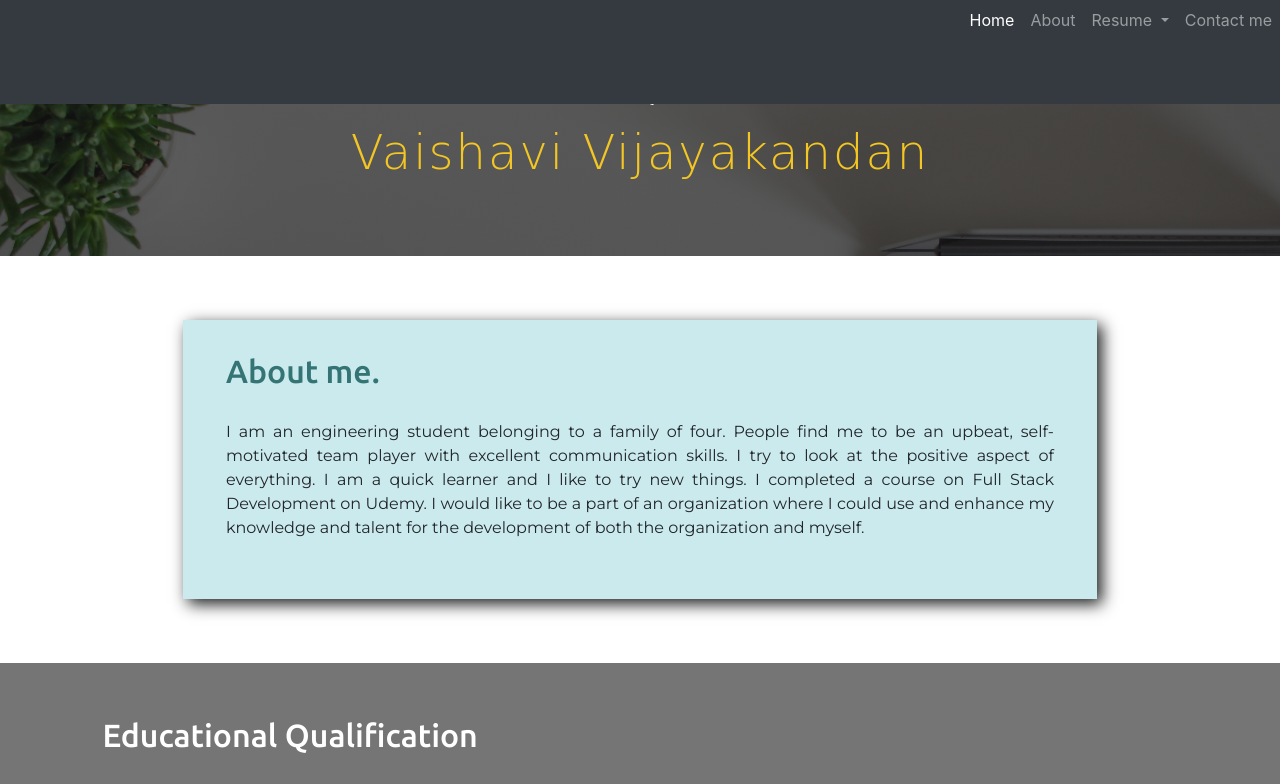
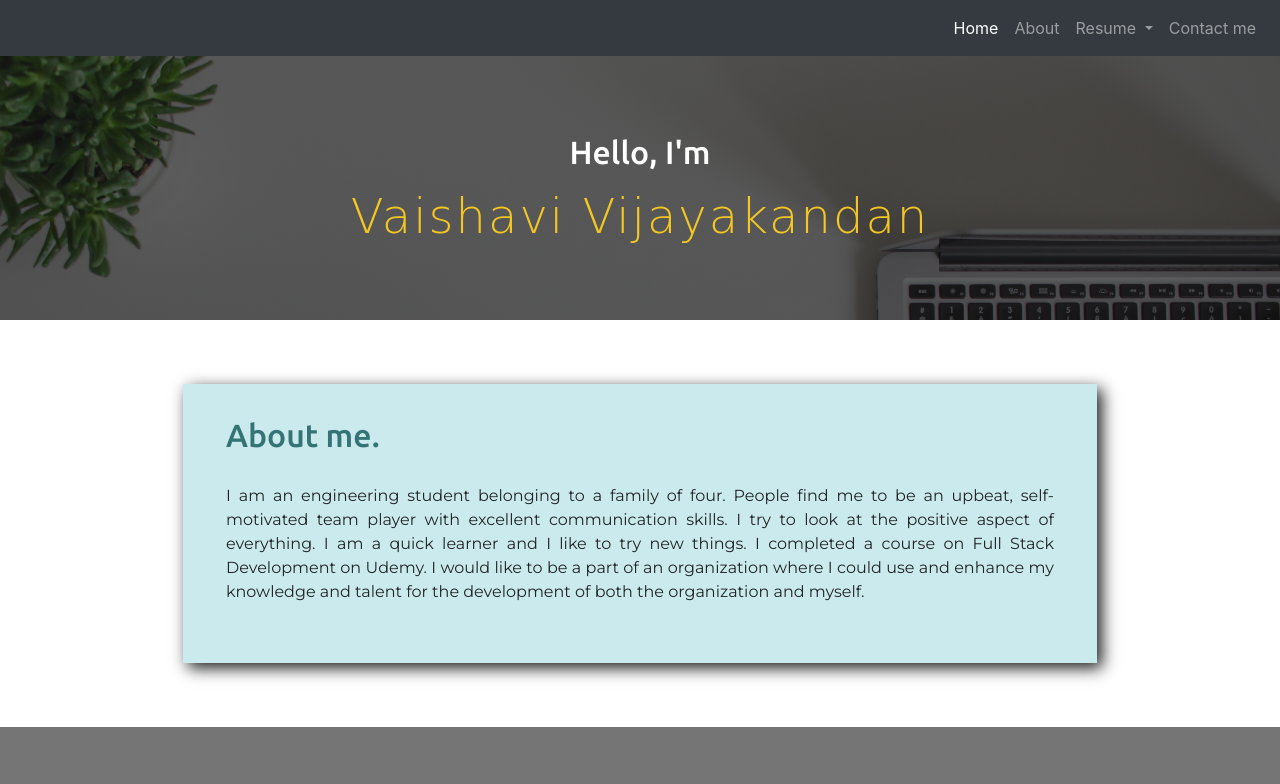
Before and after one commit to vaishavi/v_resume, a plain HTML site: page index.html in a window 1280 px wide. Shown: the top 784 px of the page. Drawn offline with nearby package versions, Linux system fonts and the light colour scheme; a web font is replaced by a local one.

Commit message:
h2 title

```diff
--- a/styles.css
+++ b/styles.css
@@ -37,18 +37,14 @@ body {
   color: white;
   font-family: "Ubuntu", sans-serif;
   line-height: 3rem;
+  margin-top: 4rem;
 }
 
 p {
   font-family: "Montserrat", sans-serif;
 }
 
-.navbar {
-  margin-top: 0;
-  padding: 0 0 4rem;
-  position: fixed;
-  top: 0;
-}
+
 
 /* //ABOUT */
 
```
